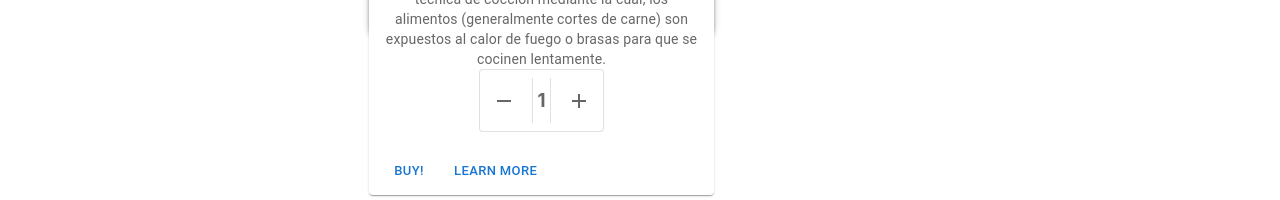
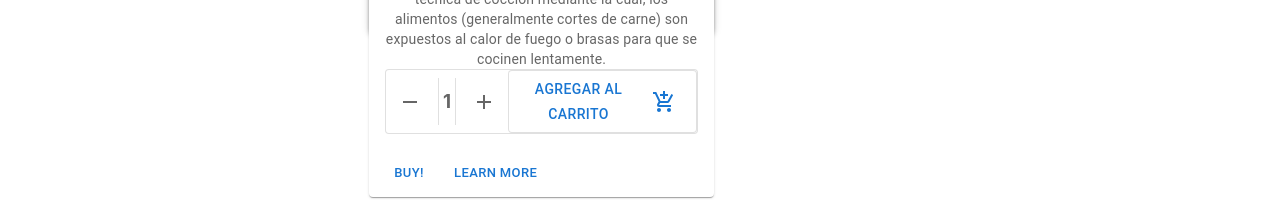
Before and after one commit to octavioSosa94/Coderhouse, a React (Create React App) app: page / in a window 1280 px wide. Shown: the part 423-623 px from the top of the page. Built offline with nearby package versions, Linux system fonts and the light colour scheme.

Commit message:
Contador con botonv2 - Coderhouse-Sosa

```diff
--- a/src/components/ItemListContainer/ItemCounter/ItemCounter.jsx
+++ b/src/components/ItemListContainer/ItemCounter/ItemCounter.jsx
@@ -2,14 +2,15 @@ import { useState } from "react";
 import Fab from '@mui/material/Fab';
 import AddIcon from '@mui/icons-material/Add';
 import RemoveIcon from '@mui/icons-material/Remove';
+import AddShoppingCartIcon from '@mui/icons-material/AddShoppingCart';
+import Button from '@mui/material/Button';
 
-import FormatBoldIcon from '@mui/icons-material/FormatBold';
-import FormatItalicIcon from '@mui/icons-material/FormatItalic';
 import Box from '@mui/material/Box';
 import Divider from '@mui/material/Divider';
 
 
-const ItemCounter = ({ stock, initial, onAdd }) => {
+
+const ItemCounter = ({ stock, initial }) => {
     const [count, setCount] = useState(initial)
     const onIncrease = () => {
         const tmpValue = count + 1
@@ -27,6 +28,17 @@ const ItemCounter = ({ stock, initial, onAdd }) => {
             setCount(tmpValue)
 
         }
+    }
+    const showAlert = (message) => {
+        alert (message);
+
+
+    }
+    const onAdd = () => {
+
+        const message = `Agregaste ${count} producto`;
+        (count===1) ? showAlert(message) : showAlert(`${message}s`)
+
     }
 
     return (
@@ -52,6 +64,30 @@ const ItemCounter = ({ stock, initial, onAdd }) => {
           <h3>{count}</h3>
           <Divider orientation="vertical" variant="middle" flexItem />
           <AddIcon onClick = {onIncrease}/>
+          <Box
+      sx={{
+        display: 'flex',
+        alignItems: 'center',
+        width: 'fit-content',
+        border: (theme) => `1px solid ${theme.palette.divider}`,
+        borderRadius: 1,
+        bgcolor: 'background.paper',
+        color: 'text.secondary',
+        '& svg': {
+          m: 1.5,
+        },
+        '& hr': {
+          mx: 0.5,
+        },
+      }}>
+          <Button onClick = {onAdd}>
+            Agregar al carrito
+          <AddShoppingCartIcon />
+          </Button>
+
+
+      </Box>
+
 
       </Box>
 
```
